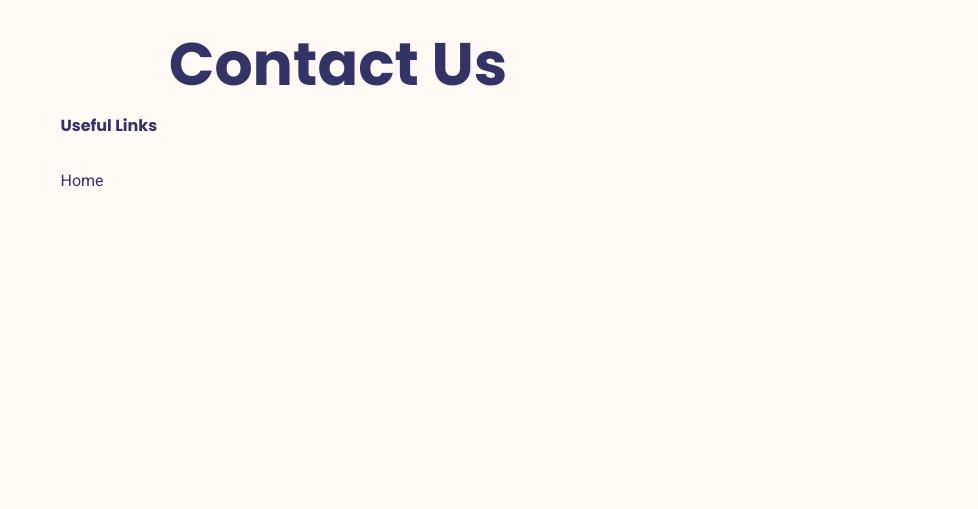
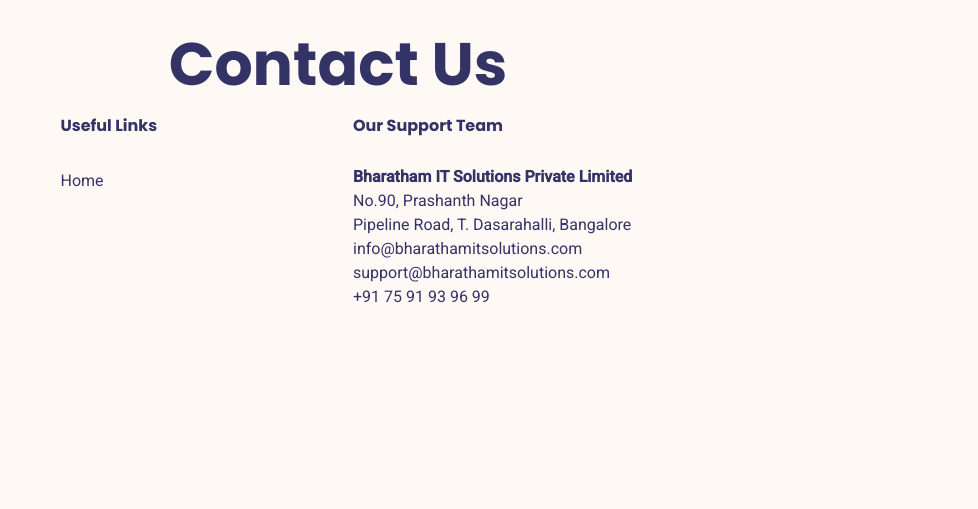
Before and after one commit to rajdev2022/joys-poultry-web, a plain HTML site: page index.html in a window 1280 px wide. Shown: the part 6285-6794 px from the top of the page, 302-1280 px from the left. Drawn offline with Linux system fonts and the light colour scheme.

Commit message:
changes in support team

```diff
--- a/index.html
+++ b/index.html
@@ -947,18 +947,18 @@
                                 </ul>
                             </div>
                         </div>
-                      <!--   <div class="col-lg-3 col-md-6 col-sm-6 col-12">
+                        <div class="col-lg-4 col-md-6 col-sm-6 col-12">
                             <div class="widget text-center text-sm-left">
-                                <h6>supports</h6>
-                                <ul class="footer-menu">
-                                    <li><a href="#">brands</a></li>
-                                    <li><a href="#">advertise</a></li>
-                                    <li><a href="#">privacy & policy</a></li>
-                                    <li><a href="#">device</a></li>
-                                    <li><a href="blog.html">blog</a></li>
-                                </ul>
+                                <h6>Our Support Team</h6>
+                                <B>Bharatham IT Solutions Private Limited</B><br>
+
+                                No.90, Prashanth Nagar<br>
+                                Pipeline Road, T. Dasarahalli, Bangalore<br>
+                                <a href="mailto:info@bharathamitsolutions.com">info@bharathamitsolutions.com</a>
+                                <a href="mailto:support@bharathamitsolutions.com">support@bharathamitsolutions.com</a><br>
+                                <a href="tel:+917591939699">+91 75 91 93 96 99 </a>
                             </div>
-                        </div> -->
+                        </div>
                      <!--    <div class="col-lg-3 col-md-6 col-sm-6 col-12">
                             <div class="widget text-center text-sm-left">
                                 <h6></h6>
```
